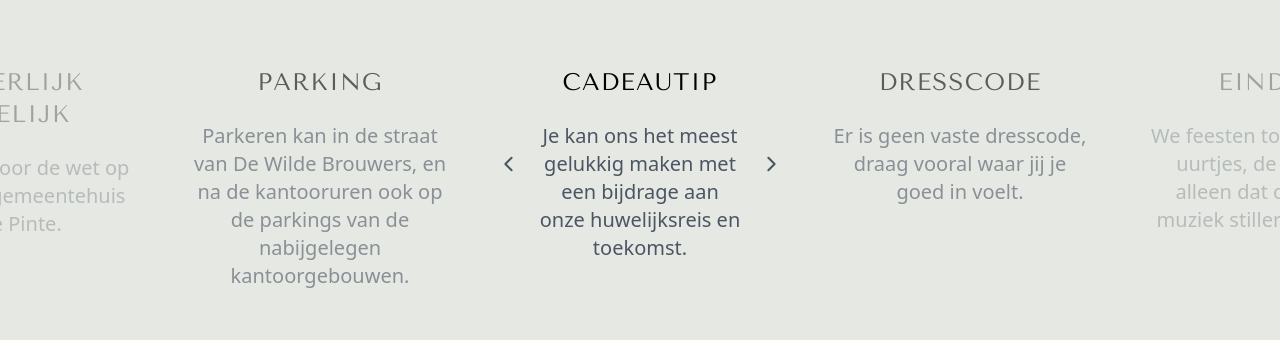
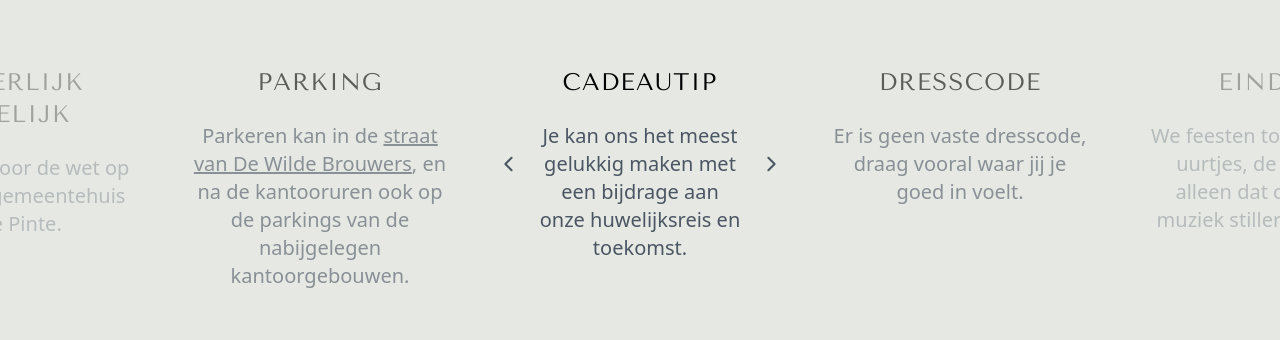
Before and after one commit to renevds/matthias-en-celeste, a React (Create React App) app: page / in a window 1280 px wide. Shown: the part 2240-2580 px from the top of the page. Built offline with nearby package versions, Linux system fonts and the light colour scheme.

Commit message:
:sparkles: Add location link to parking

```diff
--- a/src/sections/section4.jsx
+++ b/src/sections/section4.jsx
@@ -52,7 +52,11 @@ export const Section4 = () => (
                     <SwiperSlide>
                         <SwiperSection title="PARKING"
                                        index={1}>
-                            Parkeren kan in de straat van De Wilde Brouwers, en na de kantooruren ook op de parkings van
+                            Parkeren kan in de <a
+                            href="https://maps.app.goo.gl/MXYKFYqX1BLKwtdj7"
+                            rel="noreferrer"
+                            className="underline"
+                            target="_blank">straat van De Wilde Brouwers</a>, en na de kantooruren ook op de parkings van
                             de nabijgelegen kantoorgebouwen.
                         </SwiperSection>
                     </SwiperSlide>
```
